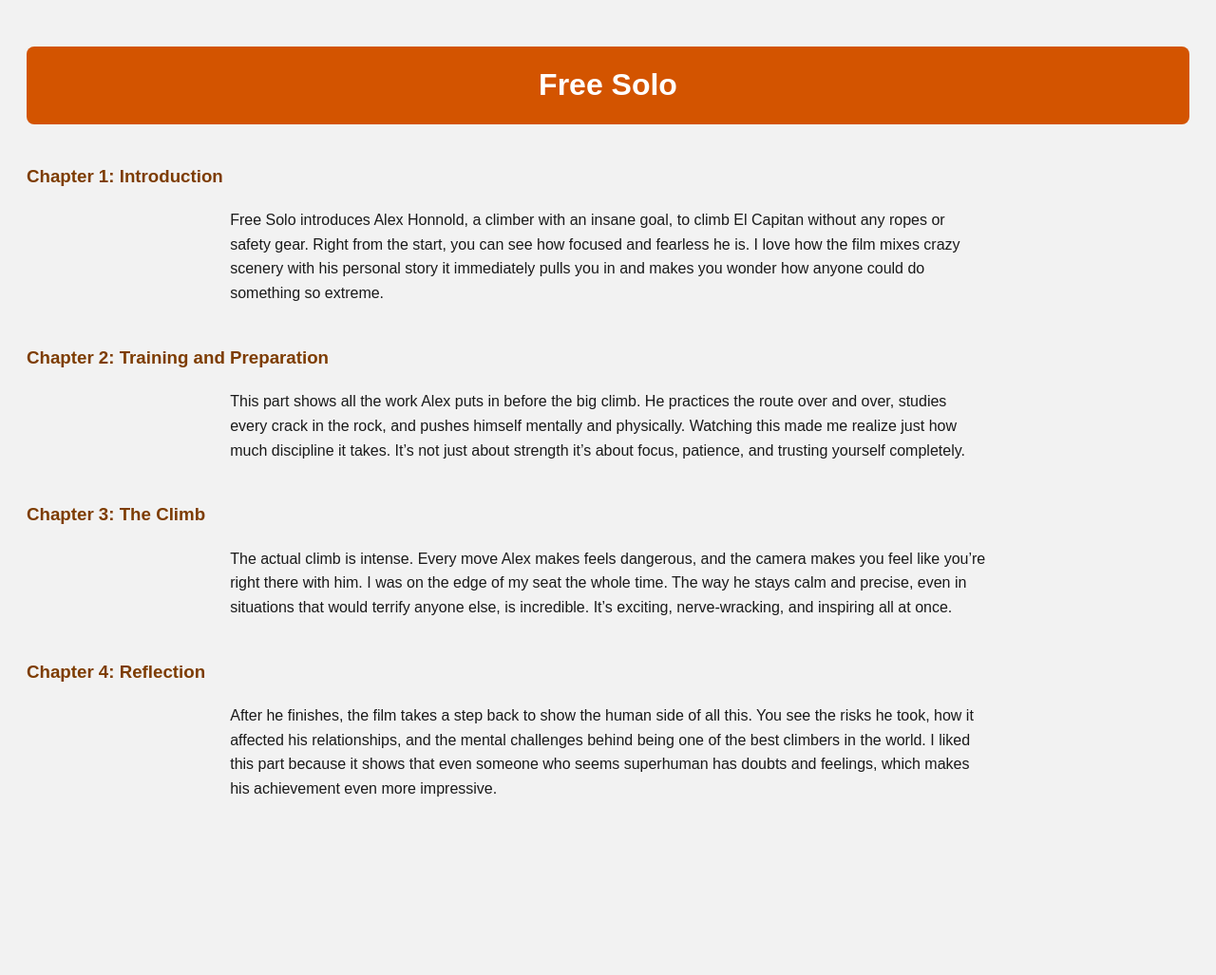
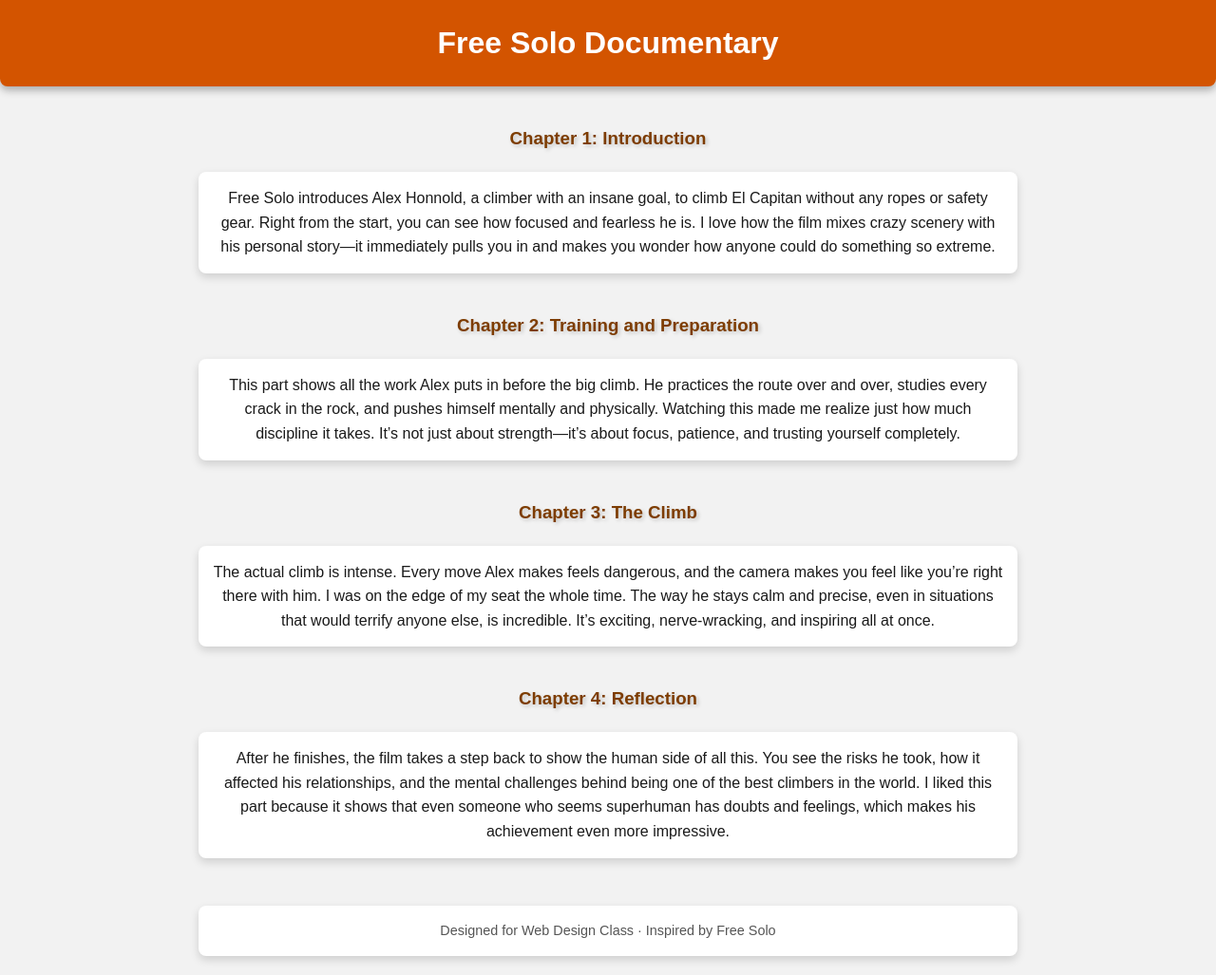
Before and after one commit to Cullen15/WebDesign, a plain HTML site: page index.html in a window 1280 px wide. Shown: the whole page at 95% size. Before the commit the page ends 892 px from the top, so only its background shows below. Drawn offline with Linux system fonts and the light colour scheme.

Commit message:
Shadow Fix

```diff
--- a/index.html
+++ b/index.html
@@ -2,28 +2,43 @@
 <html lang="en">
 <head>
   <meta charset="UTF-8">
-  <meta name="viewport" content="width=device-width, initial-scale=1.0">
   <title>Free Solo Documentary</title>
   <link rel="stylesheet" href="style.css">
 </head>
 <body>
-  <header>
-    <h1>Free Solo</h1>
-  </header>
+  <h1>Free Solo Documentary</h1>
 
-  <main>
-    <h3>Chapter 1: Introduction</h3>
-    <p>Free Solo introduces Alex Honnold, a climber with an insane goal, to climb El Capitan without any ropes or safety gear. Right from the start, you can see how focused and fearless he is. I love how the film mixes crazy scenery with his personal story it immediately pulls you in and makes you wonder how anyone could do something so extreme.</p>
+  <h3>Chapter 1: Introduction</h3>
+  <p>
+    Free Solo introduces Alex Honnold, a climber with an insane goal, to climb El Capitan without any ropes or safety gear.
+    Right from the start, you can see how focused and fearless he is. I love how the film mixes crazy scenery with his
+    personal story—it immediately pulls you in and makes you wonder how anyone could do something so extreme.
+  </p>
 
-    <h3>Chapter 2: Training and Preparation</h3>
-    <p>This part shows all the work Alex puts in before the big climb. He practices the route over and over, studies every crack in the rock, and pushes himself mentally and physically. Watching this made me realize just how much discipline it takes. It’s not just about strength it’s about focus, patience, and trusting yourself completely.</p>
+  <h3>Chapter 2: Training and Preparation</h3>
+  <p>
+    This part shows all the work Alex puts in before the big climb. He practices the route over and over, studies every crack
+    in the rock, and pushes himself mentally and physically. Watching this made me realize just how much discipline it takes.
+    It’s not just about strength—it’s about focus, patience, and trusting yourself completely.
+  </p>
 
-    <h3>Chapter 3: The Climb</h3>
-    <p>The actual climb is intense. Every move Alex makes feels dangerous, and the camera makes you feel like you’re right there with him. I was on the edge of my seat the whole time. The way he stays calm and precise, even in situations that would terrify anyone else, is incredible. It’s exciting, nerve-wracking, and inspiring all at once.</p>
+  <h3>Chapter 3: The Climb</h3>
+  <p>
+    The actual climb is intense. Every move Alex makes feels dangerous, and the camera makes you feel like you’re right there
+    with him. I was on the edge of my seat the whole time. The way he stays calm and precise, even in situations that would
+    terrify anyone else, is incredible. It’s exciting, nerve-wracking, and inspiring all at once.
+  </p>
 
-    <h3>Chapter 4: Reflection</h3>
-    <p>After he finishes, the film takes a step back to show the human side of all this. You see the risks he took, how it affected his relationships, and the mental challenges behind being one of the best climbers in the world. I liked this part because it shows that even someone who seems superhuman has doubts and feelings, which makes his achievement even more impressive.</p>
-  </main>
+  <h3>Chapter 4: Reflection</h3>
+  <p>
+    After he finishes, the film takes a step back to show the human side of all this. You see the risks he took, how it
+    affected his relationships, and the mental challenges behind being one of the best climbers in the world. I liked this part
+    because it shows that even someone who seems superhuman has doubts and feelings, which makes his achievement even more
+    impressive.
+  </p>
 
+  <footer>
+    <p>Designed for Web Design Class · Inspired by Free Solo</p>
+  </footer>
 </body>
 </html>
--- a/style.css
+++ b/style.css
@@ -1,32 +1,40 @@
 body {
-  background-color: #f2f2f2;
-  color: #1a1a1a;
+  background-color: #f2f2f2; /* light gray */
+  color: #1a1a1a; /* dark gray text */
   font-family: Arial, sans-serif;
   line-height: 1.6;
-  padding: 20px;
+  margin: 0;
+  padding: 0;
+  text-align: center; /* centers headings + text */
 }
 
 h1 {
-  background-color: #d35400;
-  color: #fff;
-  padding: 15px;
-  text-align: center;
-  border-radius: 8px;
+  background-color: #d35400; /* bold orange */
+  color: #fff; /* white text */
+  padding: 20px;
+  margin: 0;
+  border-radius: 0 0 8px 8px;
+  box-shadow: 0 4px 8px rgba(0,0,0,0.3); /* drop shadow */
 }
 
 h3 {
-  color: #7d3c00;
+  color: #7d3c00; /* rich brown */
   margin-top: 40px;
+  text-shadow: 2px 2px 4px rgba(0,0,0,0.2); /* subtle shadow */
 }
 
 p {
   max-width: 65%;
-  margin: 0 auto 20px auto;
+  margin: 20px auto;
+  background: white;
+  padding: 15px;
+  border-radius: 8px;
+  box-shadow: 0 4px 10px rgba(0,0,0,0.15); /* card shadow */
 }
 
 footer {
   text-align: center;
-  margin-top: 50px;
+  margin: 50px 0 20px 0;
   font-size: 0.9em;
   color: #555;
 }
```
